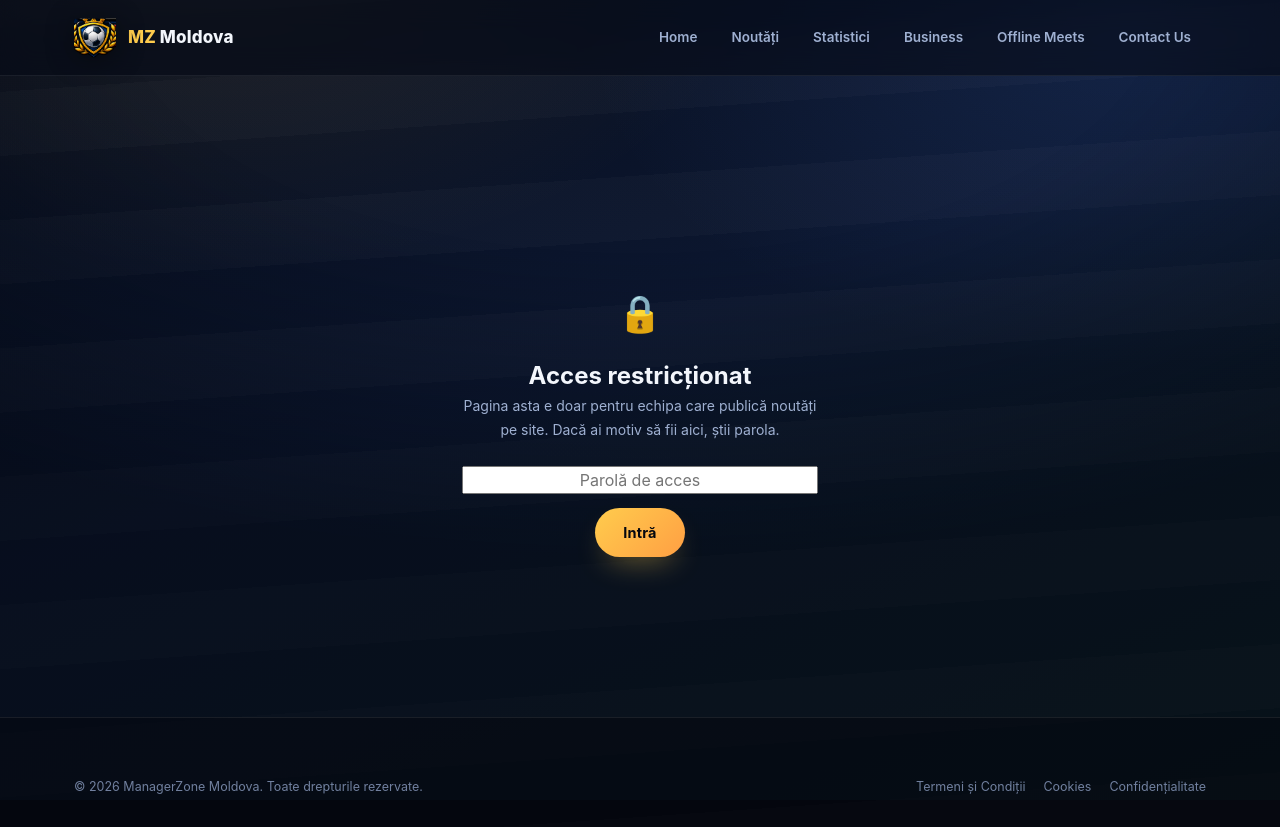
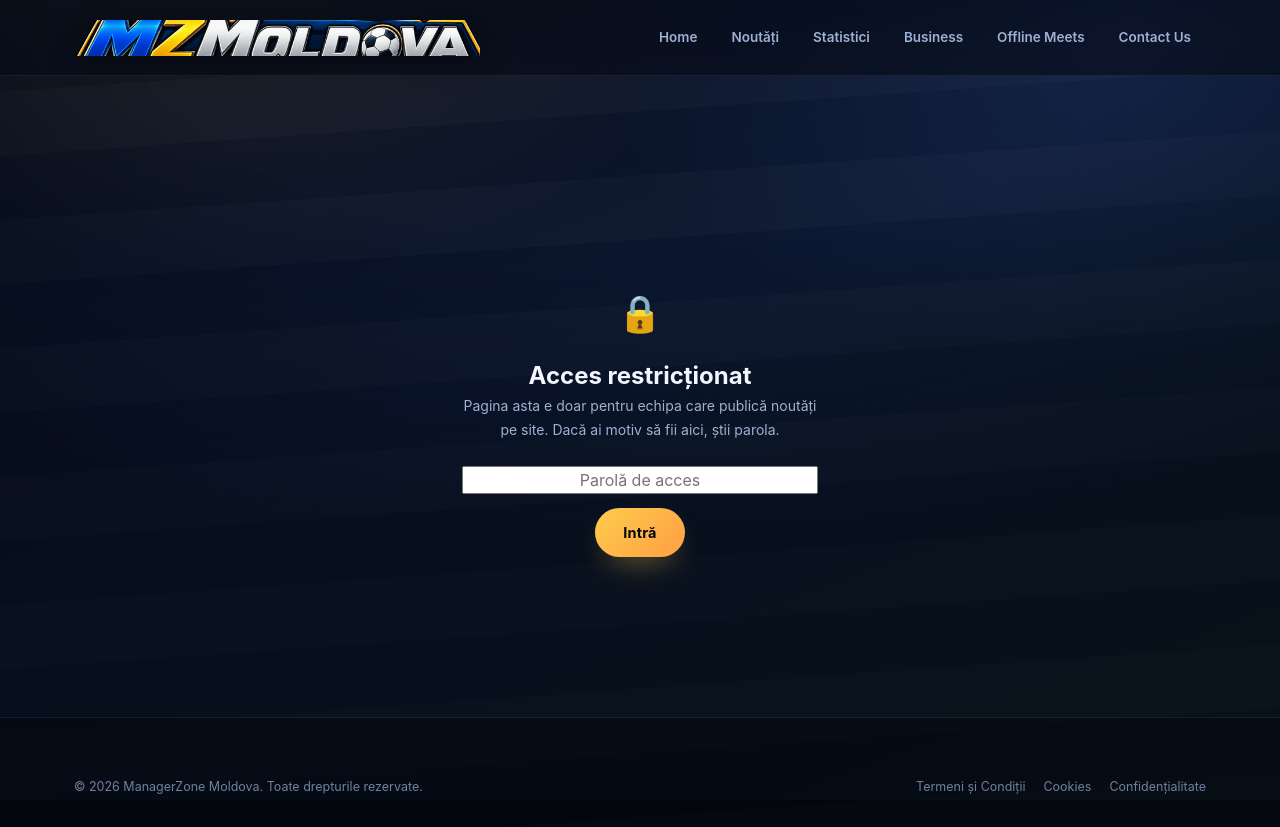
Before and after one commit to sbnn3/mzmoldova, a plain HTML site: page admin.html in a window 1280 px wide. Drawn offline with Linux system fonts and the light colour scheme.

Commit message:
Logo nou in header: wordmark MZMoldova extras din logo

```diff
--- a/admin.html
+++ b/admin.html
@@ -60,10 +60,7 @@
 <header class="site-header">
   <div class="container">
     <a href="landing.html#home" class="brand">
-      <img src="brand-mark.png" alt="MZ Moldova">
-      <div class="brand-name">
-        <span class="mz"><span class="accent">MZ</span> Moldova</span>
-      </div>
+      <img src="mz-wordmark.png" alt="MZ Moldova" class="brand-wordmark">
     </a>
     <nav class="nav">
       <a href="landing.html#home">Home</a>
--- a/site.css
+++ b/site.css
@@ -104,25 +104,21 @@ input,textarea,select{font:inherit;color:inherit;}
 .brand{
   display:flex;
   align-items:center;
-  gap:12px;
   flex-shrink:0;
 }
-.brand img{
-  height:42px;
+.brand-wordmark{
+  height:36px;
   width:auto;
   filter:drop-shadow(0 4px 14px rgba(0,0,0,0.45));
 }
-.brand-name{
-  line-height:1;
+@media (max-width:900px){
+  .brand-wordmark{height:30px;}
 }
-.brand-name .mz{
-  font-size:17px;
-  font-weight:800;
-  letter-spacing:.01em;
-  color:var(--text);
+@media (max-width:520px){
+  .brand-wordmark{height:22px;}
 }
-.brand-name .mz .accent{
-  color:var(--gold);
+@media (max-width:360px){
+  .brand-wordmark{height:18px;}
 }
 
 .nav{
```
Also changed, not shown: cookies.html (+1 -4 lines), landing.html (+1 -4 lines), news.html (+1 -4 lines), privacy.html (+1 -4 lines), terms.html (+1 -4 lines), mz-wordmark.png (added).
